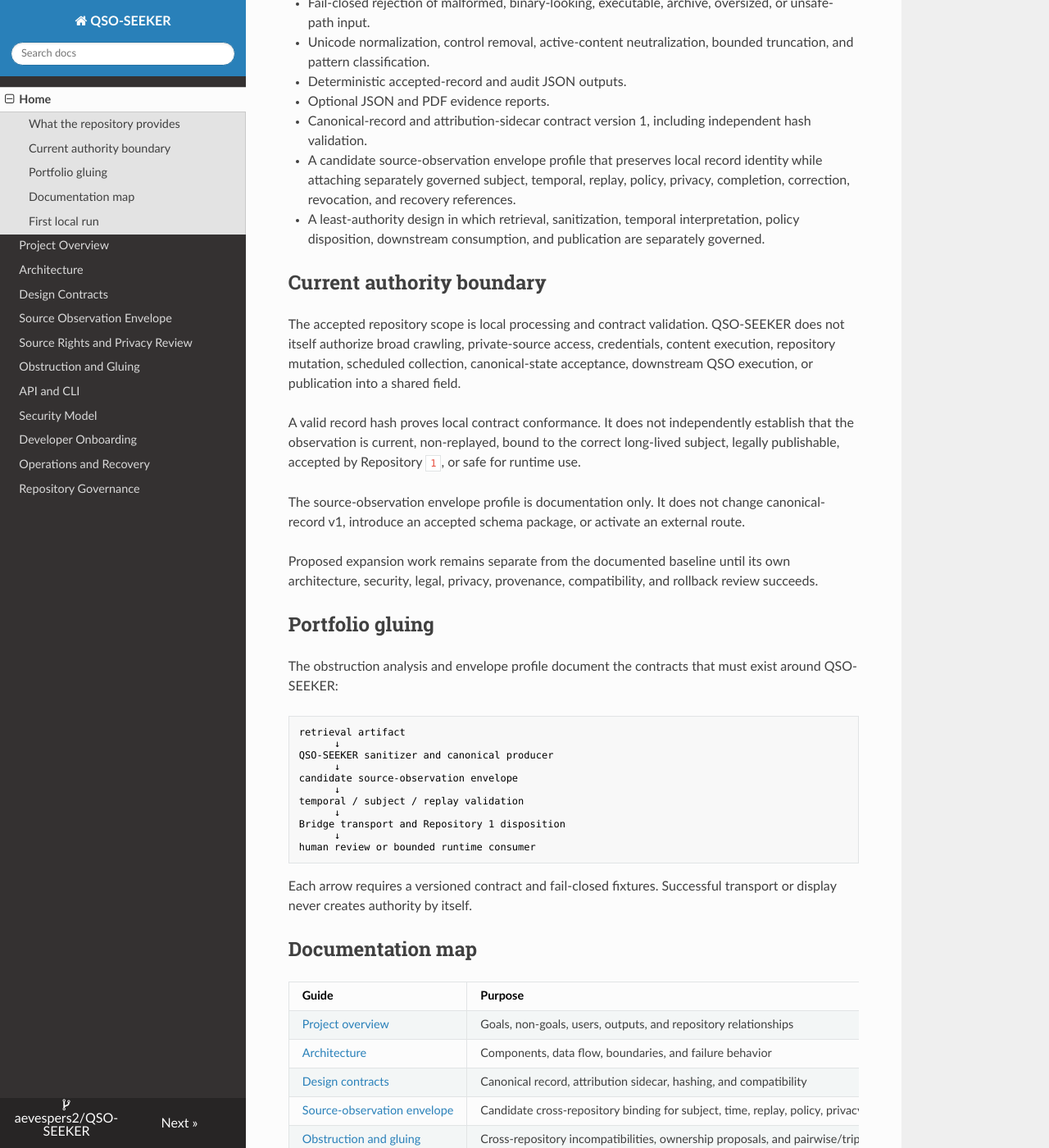
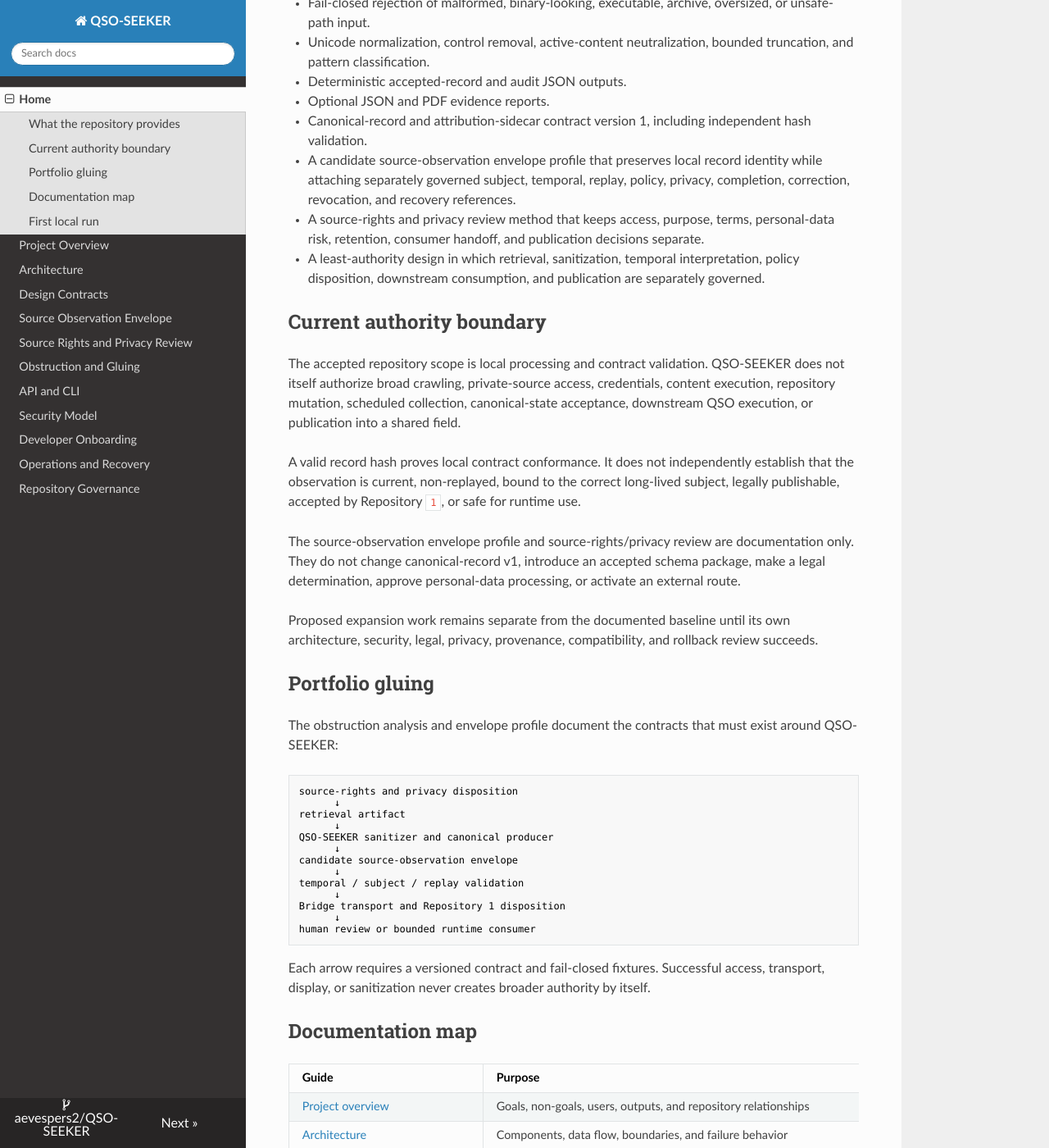
Before and after one commit to aevespers2/QSO-SEEKER, an MkDocs documentation site: the page built from docs/index.md, in a window 1280 px wide and 1400 px high, scrolled down 739 px. Shown: the whole window at 82% size. Built offline with MkDocs 1.6.1, drawn with Linux system fonts in a browser that asks for light colours; nearby versions of some CDN libraries; some of the changed text lies outside the part shown.

Commit message:
docs: add source-rights review to Pages front door

````diff
--- a/docs/index.md
+++ b/docs/index.md
@@ -13,6 +13,7 @@ QSO-SEEKER is the portfolio boundary for converting untrusted repository materia
 - Optional JSON and PDF evidence reports.
 - Canonical-record and attribution-sidecar contract version 1, including independent hash validation.
 - A candidate source-observation envelope profile that preserves local record identity while attaching separately governed subject, temporal, replay, policy, privacy, completion, correction, revocation, and recovery references.
+- A source-rights and privacy review method that keeps access, purpose, terms, personal-data risk, retention, consumer handoff, and publication decisions separate.
 - A least-authority design in which retrieval, sanitization, temporal interpretation, policy disposition, downstream consumption, and publication are separately governed.
 
 ## Current authority boundary
@@ -21,7 +22,7 @@ The accepted repository scope is local processing and contract validation. QSO-S
 
 A valid record hash proves local contract conformance. It does not independently establish that the observation is current, non-replayed, bound to the correct long-lived subject, legally publishable, accepted by Repository `1`, or safe for runtime use.
 
-The source-observation envelope profile is documentation only. It does not change canonical-record v1, introduce an accepted schema package, or activate an external route.
+The source-observation envelope profile and source-rights/privacy review are documentation only. They do not change canonical-record v1, introduce an accepted schema package, make a legal determination, approve personal-data processing, or activate an external route.
 
 Proposed expansion work remains separate from the documented baseline until its own architecture, security, legal, privacy, provenance, compatibility, and rollback review succeeds.
 
@@ -30,6 +31,8 @@ Proposed expansion work remains separate from the documented baseline until its
 The obstruction analysis and envelope profile document the contracts that must exist around QSO-SEEKER:
 
 ```text
+source-rights and privacy disposition
+      ↓
 retrieval artifact
       ↓
 QSO-SEEKER sanitizer and canonical producer
@@ -43,7 +46,7 @@ Bridge transport and Repository 1 disposition
 human review or bounded runtime consumer
 ```
 
-Each arrow requires a versioned contract and fail-closed fixtures. Successful transport or display never creates authority by itself.
+Each arrow requires a versioned contract and fail-closed fixtures. Successful access, transport, display, or sanitization never creates broader authority by itself.
 
 ## Documentation map
 
@@ -53,6 +56,7 @@ Each arrow requires a versioned contract and fail-closed fixtures. Successful tr
 | [Architecture](architecture.md) | Components, data flow, boundaries, and failure behavior |
 | [Design contracts](design-contracts.md) | Canonical record, attribution sidecar, hashing, and compatibility |
 | [Source-observation envelope](source-observation-envelope.md) | Candidate cross-repository binding for subject, time, replay, policy, privacy, lifecycle, and recovery references |
+| [Source rights and privacy review](source-rights-and-privacy-review.md) | Fail-closed access, purpose, terms, privacy, retention, handoff, and publication review |
 | [Obstruction and gluing](obstruction-and-gluing.md) | Cross-repository incompatibilities, ownership proposals, and pairwise/triple-overlap witnesses |
 | [API and CLI](api-and-cli.md) | Command-line usage and supported Python surfaces |
 | [Security model](security.md) | Threat model, controls, residual risk, and consumer obligations |
````
